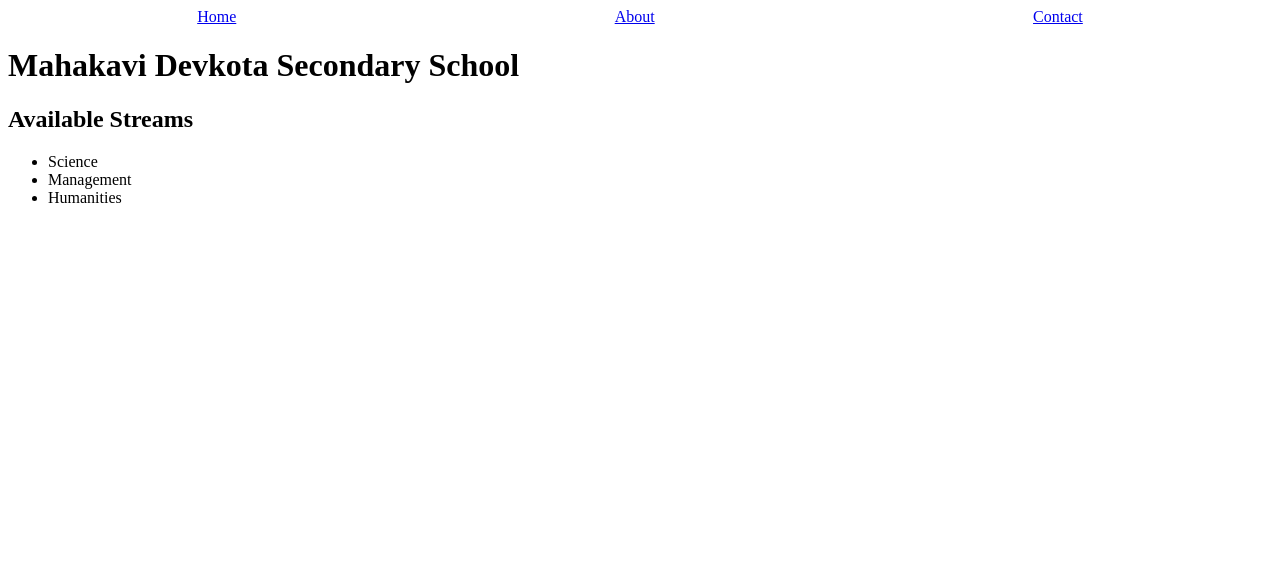
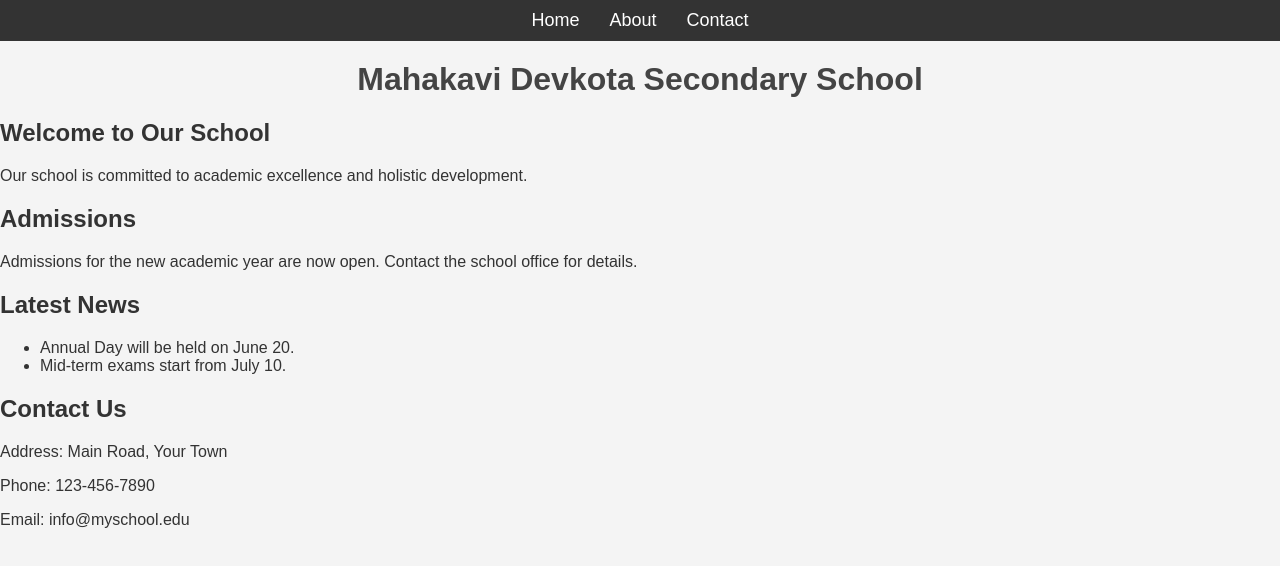
Before and after one commit to TESTCENTH/school, a plain HTML site: page index.html in a window 1280 px wide. Drawn offline with Linux system fonts and the light colour scheme.

Commit message:
second commit

```diff
--- a/index.html
+++ b/index.html
@@ -3,24 +3,47 @@
 <head>
     <meta charset="UTF-8">
     <meta name="viewport" content="width=device-width, initial-scale=1.0">
-    <title>Mahakabi Devkota</title>
+    <title>Mahakavi Devkota</title>
     <link rel="stylesheet" href="style.css">
 </head>
-<body> <div class="nav-container">
-    <div><a  href="#">Home </a></div><div> <a  href="#">About</a></div> <div><a  href="contact.html">Contact</a></div>
-</div>
+<body>
+    <!-- Navigation Bar -->
+    <div class="nav-container">
+        <div><a href="index.html">Home</a></div>
+        <div><a href="about.html">About</a></div>
+        <div><a href="contact.html">Contact</a></div>
+    </div>
 
-    <h1> Mahakavi Devkota Secondary School</h1>
-  <div class="container">
-    <div class="card">
-      <h2>Available Streams</h2>
-        <p>
+    <!-- Main Content -->
+    <h1>Mahakavi Devkota Secondary School</h1>
+
+    <main>
+        <section id="about">
+            <h2>Welcome to Our School</h2>
+            <p>Our school is committed to academic excellence and holistic development.</p>
+        </section>
+
+        <section id="admissions">
+            <h2>Admissions</h2>
+            <p>Admissions for the new academic year are now open. Contact the school office for details.</p>
+        </section>
+
+        <section id="news">
+            <h2>Latest News</h2>
             <ul>
-                <li>Science</li>
+                <li>Annual Day will be held on June 20.</li>
+                <li>Mid-term exams start from July 10.</li>
+            </ul>
+        </section>
 
-                <li>Management</li>
-                <li>Humanities</li>
-            </ul>
-        </p>  </div>
+        <section id="contact">
+            <h2>Contact Us</h2>
+            <p>Address: Main Road, Your Town</p>
+            <p>Phone: 123-456-7890</p>
+            <p>Email: info@myschool.edu</p>
+        </section>
+    </main>
+
+
 </body>
 </html>
--- a/style.css
+++ b/style.css
@@ -1,5 +1,63 @@
-.nav-container{
- display:flex;
+/* General Styles */
+body {
+    font-family: Arial, sans-serif;
+    margin: 0;
+    padding: 0;
+    background-color: #f4f4f4;
+    color: #333;
+}
 
- justify-content: space-around;
+/* Navigation Bar */
+.nav-container {
+    display: flex;
+    justify-content: center;
+    background-color: #333;
+    padding: 10px 0;
 }
+
+.nav-container div {
+    margin: 0 15px;
+}
+
+.nav-container a {
+    color: white;
+    text-decoration: none;
+    font-size: 18px;
+}
+
+.nav-container a:hover {
+    text-decoration: underline;
+}
+
+/* Main Content */
+h1 {
+    text-align: center;
+    margin-top: 20px;
+    color: #444;
+}
+
+.container {
+    display: flex;
+    justify-content: center;
+    margin: 20px;
+}
+
+.card {
+    background: white;
+    padding: 20px;
+    border-radius: 8px;
+    box-shadow: 0 2px 5px rgba(0, 0, 0, 0.1);
+    max-width: 400px;
+    text-align: center;
+}
+
+/* Footer */
+footer {
+    text-align: center;
+    background-color: #333;
+    color: white;
+    padding: 10px 0;
+    position: fixed;
+    bottom: 0;
+    width: 100%;
+}
```
Also changed, not shown: about.html (+16 -0 lines), contact.html (+3 -1 lines).
